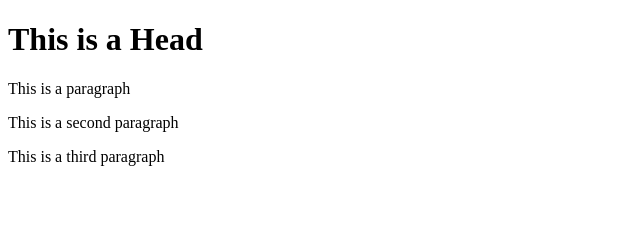
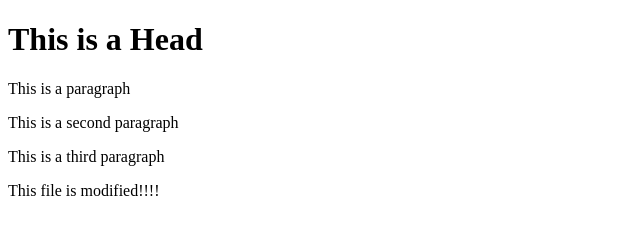
Before and after one commit to JunHoang/git-test, a website: page index.html in a window 1280 px wide. Shown: the whole page, without its empty margins (0-640 px from the left). Drawn offline with Linux system fonts and the light colour scheme.

Commit message:
modified html

```diff
--- a/index.html
+++ b/index.html
@@ -7,5 +7,6 @@
         <p>This is a paragraph</p>
         <p>This is a second paragraph</p>
         <p>This is a third paragraph</p>
+        <p>This file is modified!!!!</p>
     </body>
 </html>
```
